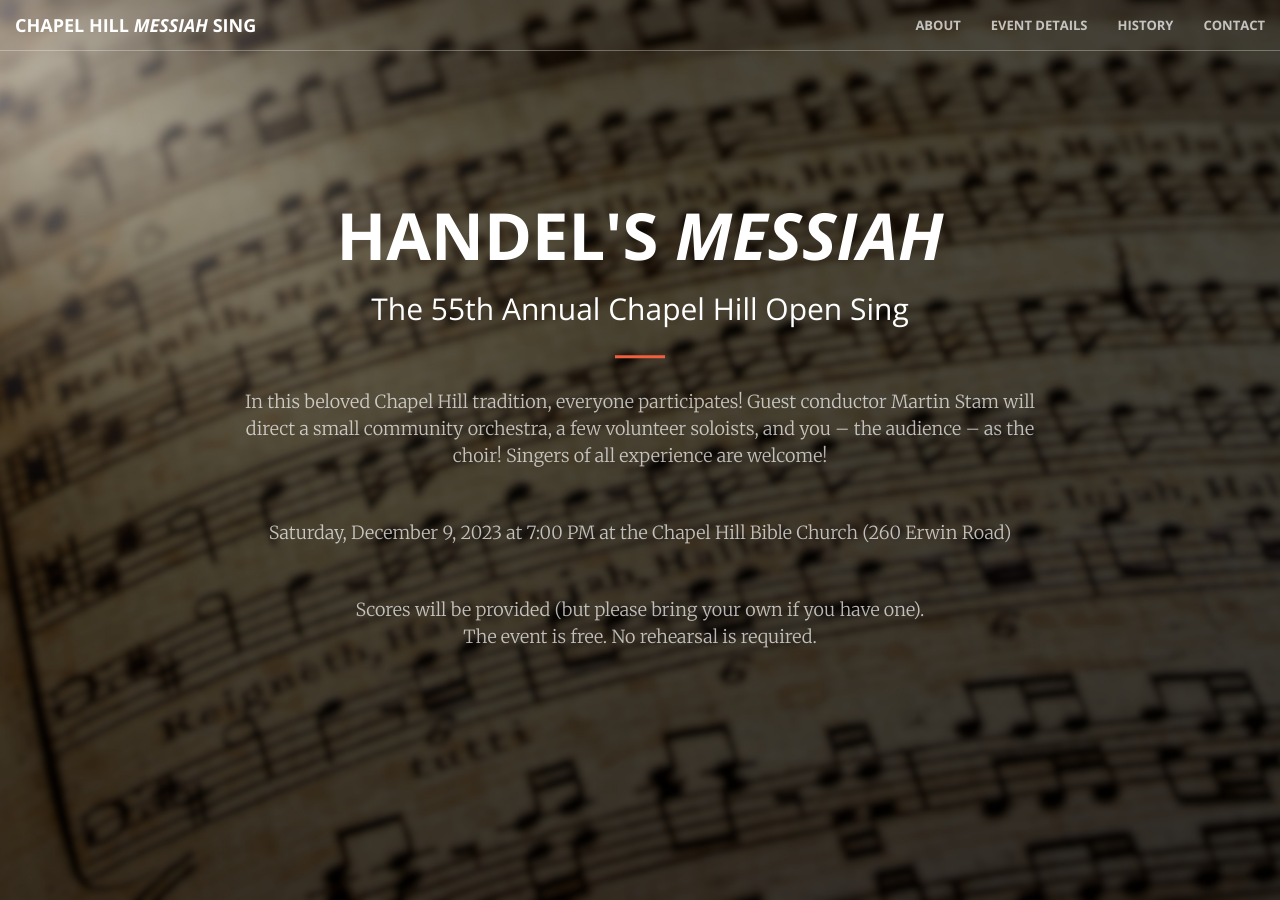
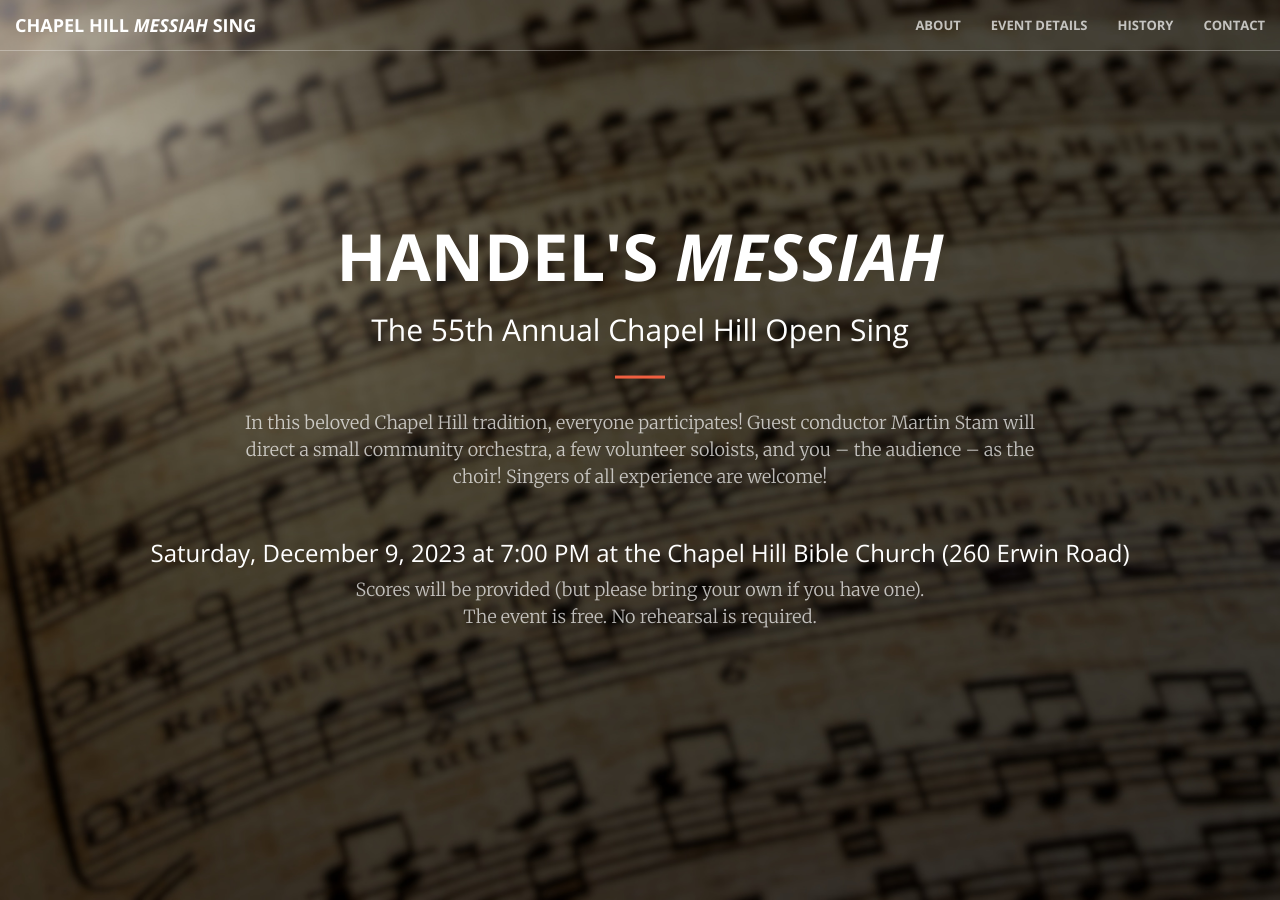
Before and after one commit to chapelhillmessiah/chapelhillmessiah.github.io, a Jekyll site: the page built from index-jekyll.html, in a window 1280 px wide and 900 px high. Built offline with Jekyll 4.4.1, drawn with Linux system fonts in a browser that asks for light colours.

```diff
--- a/_includes/header.html
+++ b/_includes/header.html
@@ -6,7 +6,7 @@
             <h2>The 55th Annual Chapel Hill Open Sing</h2>
             <hr>
             <p>In this beloved Chapel Hill tradition, everyone participates! Guest conductor Martin Stam will direct a small community orchestra, a few volunteer soloists, and you – the audience – as the choir! Singers of all experience are welcome!</p>
-            <p>Saturday, December 9, 2023 at 7:00 PM at the Chapel Hill Bible Church (260 Erwin Road)</p>
+            <h3>Saturday, December 9, 2023 at 7:00 PM at the Chapel Hill Bible Church (260 Erwin Road)</h3>
             <p>Scores will be provided (but please bring your own if you have one).
                 <br>The event is free. No rehearsal is required.</p>
             <!-- <p>Start Bootstrap can help you build better websites using the Bootstrap CSS framework! Just download your template and start going, no strings attached!</p> -->
```
